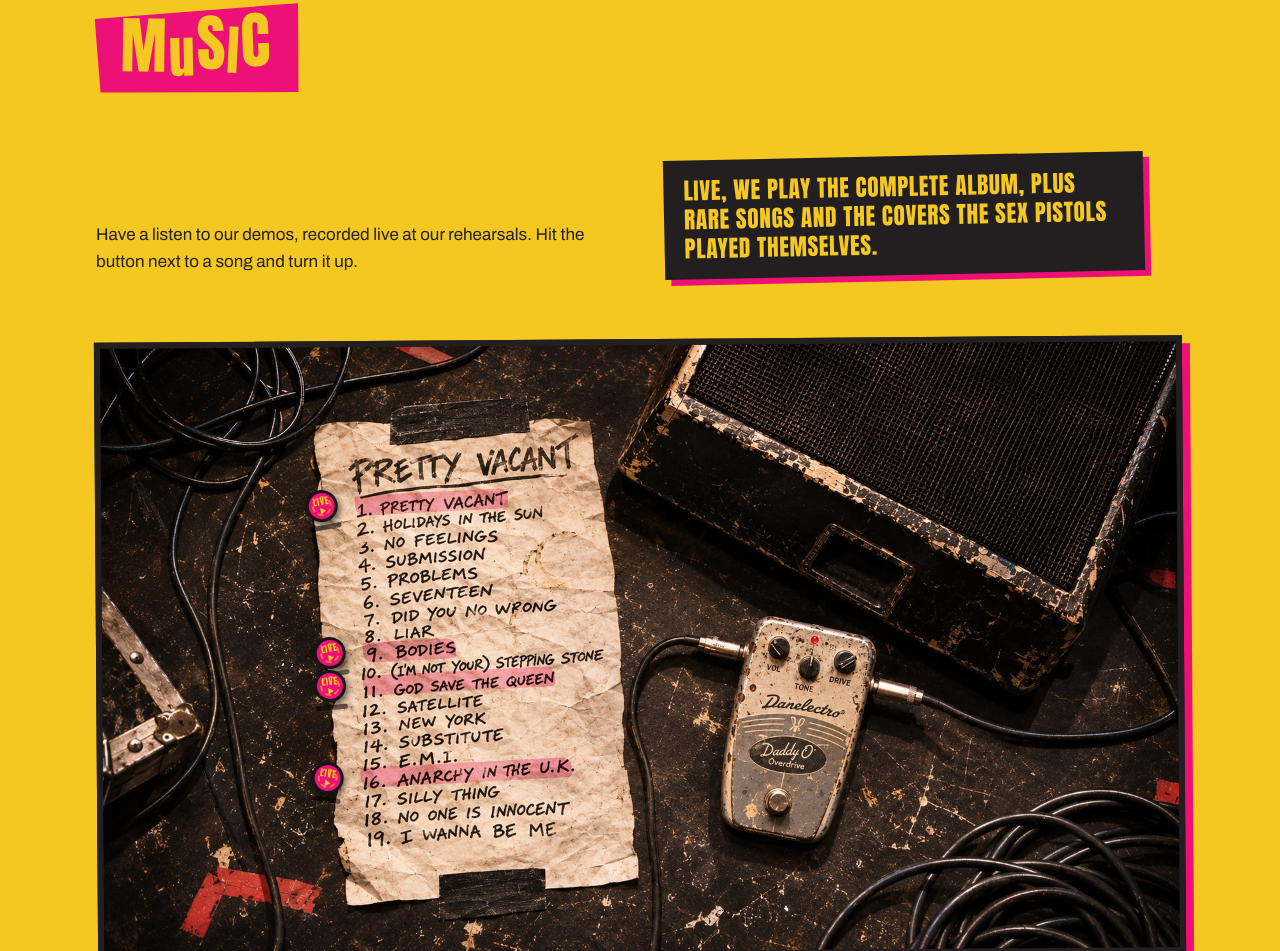
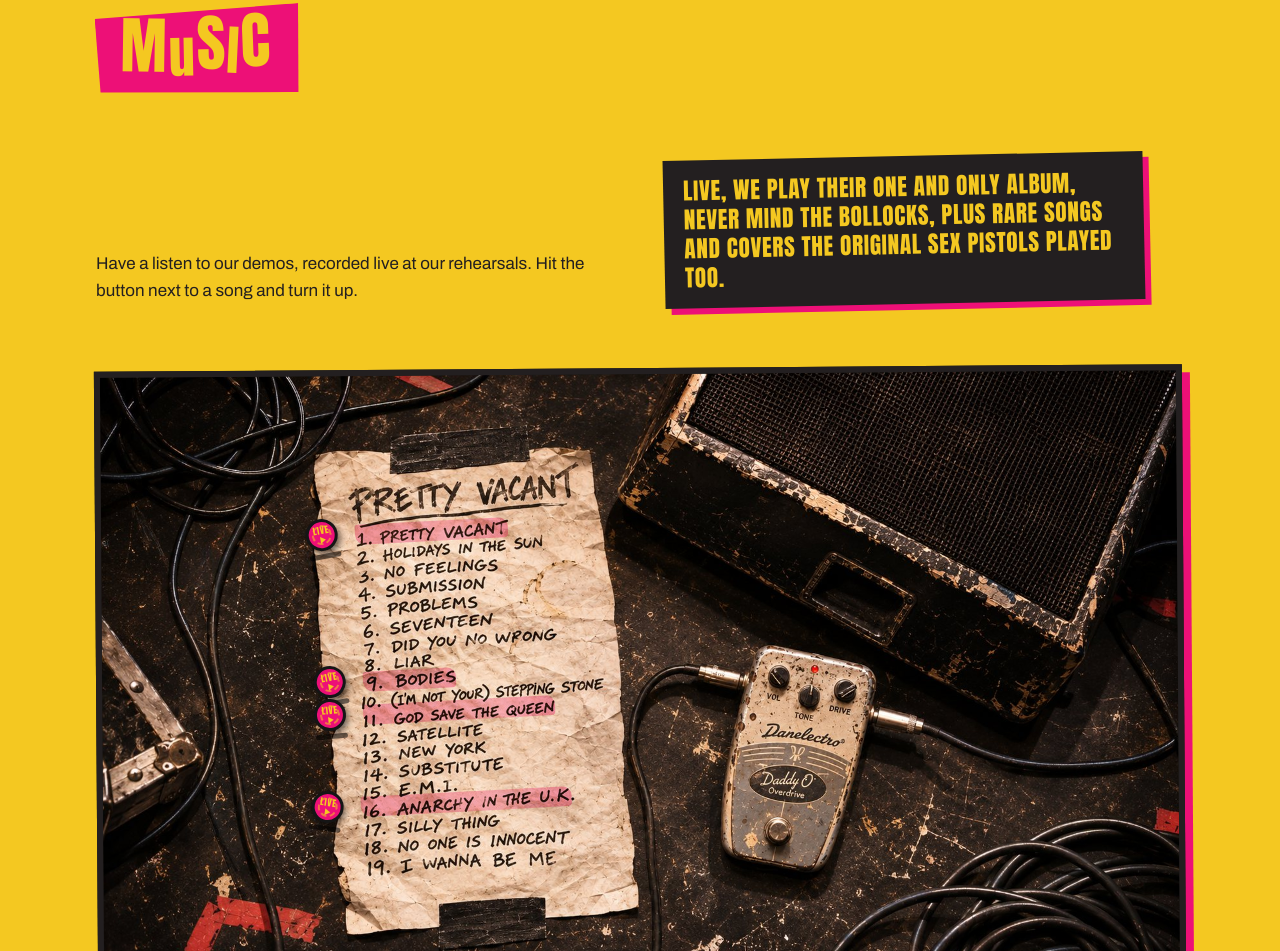
Before and after one commit to rayterriet/prettyvacant, a plain HTML site: page index.html in a window 1280 px wide. Shown: the part 3635-4586 px from the top of the page. Drawn offline with nearby package versions, Linux system fonts and the light colour scheme.

Commit message:
Tekst live-noot aangepast
Co-Authored-By: Claude Opus 5.5 <noreply@anthropic.com>
Claude-Session: https://claude.ai/code/session_01EPF2kbK1nb6gBpw9xHY7dv

```diff
--- a/index.html
+++ b/index.html
@@ -135,7 +135,7 @@
       <div class="muziek-tekst">
         <h2 class="kop ransom" data-r data-t="muziek.kop">Muziek</h2>
         <p class="sectie-intro" data-t="muziek.intro">Luister naar onze demo's, live opgenomen tijdens onze repetities. Druk op de knop bij een nummer en zet het volume open.</p>
-        <p class="live-noot" data-t="muziek.live">Live spelen we het complete album, aangevuld met unieke nummers en covers die de Sex Pistols zelf ook speelden.</p>
+        <p class="live-noot" data-t="muziek.live">Live spelen wij hun enige album, Never Mind the Bollocks, aangevuld met unieke nummers en covers die de originele Sex Pistols ook gespeeld hebben.</p>
       </div>
       <figure class="setlist-foto">
         <div class="setlist-beeld">
@@ -230,7 +230,7 @@
 </dialog>
 
 <script src="gegevens.js?v=20261117a"></script>
-<script src="site.js?v=20261117j"></script>
+<script src="site.js?v=20261117k"></script>
 <script>
   (function(d, s, id) {
     var js, fjs = d.getElementsByTagName(s)[0];
--- a/site.js
+++ b/site.js
@@ -20,7 +20,7 @@
       'nav.muziek': 'Muziek',
       'muziek.kop': 'Muziek',
       'muziek.intro': "Luister naar onze demo's, live opgenomen tijdens onze repetities. Druk op de knop bij een nummer en zet het volume open.",
-      'muziek.live': 'Live spelen we het complete album, aangevuld met unieke nummers en covers die de Sex Pistols zelf ook speelden.',
+      'muziek.live': 'Live spelen wij hun enige album, Never Mind the Bollocks, aangevuld met unieke nummers en covers die de originele Sex Pistols ook gespeeld hebben.',
       'muziek.demo': 'Live', 'muziek.fotoalt': 'Onze handgeschreven setlijst, vastgeplakt op het podium naast een gitaarversterker en een effectpedaal',
       'muziek.legenda': '= live opgenomen demo, druk op de sticker om te luisteren',
       'muziek.speel': 'Speel demo: ', 'muziek.pauze': 'Pauzeer demo: ',
@@ -68,7 +68,7 @@
       'nav.muziek': 'Music',
       'muziek.kop': 'Music',
       'muziek.intro': 'Have a listen to our demos, recorded live at our rehearsals. Hit the button next to a song and turn it up.',
-      'muziek.live': 'Live, we play the complete album, plus rare songs and the covers the Sex Pistols played themselves.',
+      'muziek.live': 'Live, we play their one and only album, Never Mind the Bollocks, plus rare songs and covers the original Sex Pistols played too.',
       'muziek.demo': 'Live', 'muziek.fotoalt': 'Our handwritten setlist, taped to the stage next to a guitar amp and an effects pedal',
       'muziek.legenda': '= demo recorded live, hit the sticker to listen',
       'muziek.speel': 'Play demo: ', 'muziek.pauze': 'Pause demo: ',
@@ -116,7 +116,7 @@
       'nav.muziek': 'Musik',
       'muziek.kop': 'Musik',
       'muziek.intro': 'Hört in unsere Demos rein, live aufgenommen bei unseren Proben. Drückt auf den Knopf neben einem Song und dreht auf.',
-      'muziek.live': 'Live spielen wir das komplette Album, ergänzt um seltene Songs und die Coverversionen, die die Sex Pistols selbst gespielt haben.',
+      'muziek.live': 'Live spielen wir ihr einziges Album, Never Mind the Bollocks, ergänzt um seltene Songs und Coverversionen, die auch die originalen Sex Pistols gespielt haben.',
       'muziek.demo': 'Live', 'muziek.fotoalt': 'Unsere handgeschriebene Setlist, auf die Bühne geklebt neben einem Gitarrenverstärker und einem Effektpedal',
       'muziek.legenda': '= live aufgenommenes Demo, auf den Sticker drücken zum Anhören',
       'muziek.speel': 'Demo abspielen: ', 'muziek.pauze': 'Demo pausieren: ',
```
